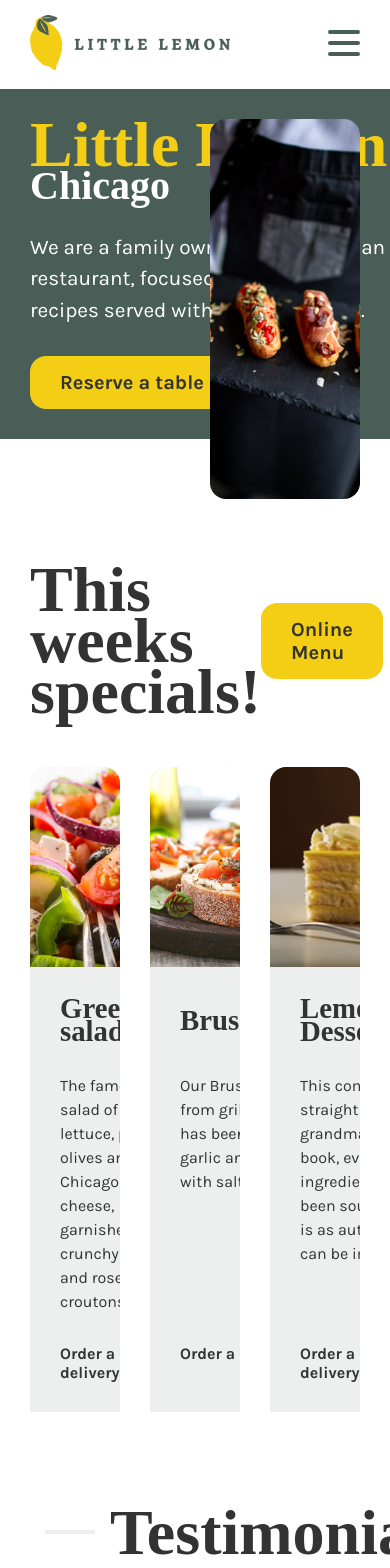
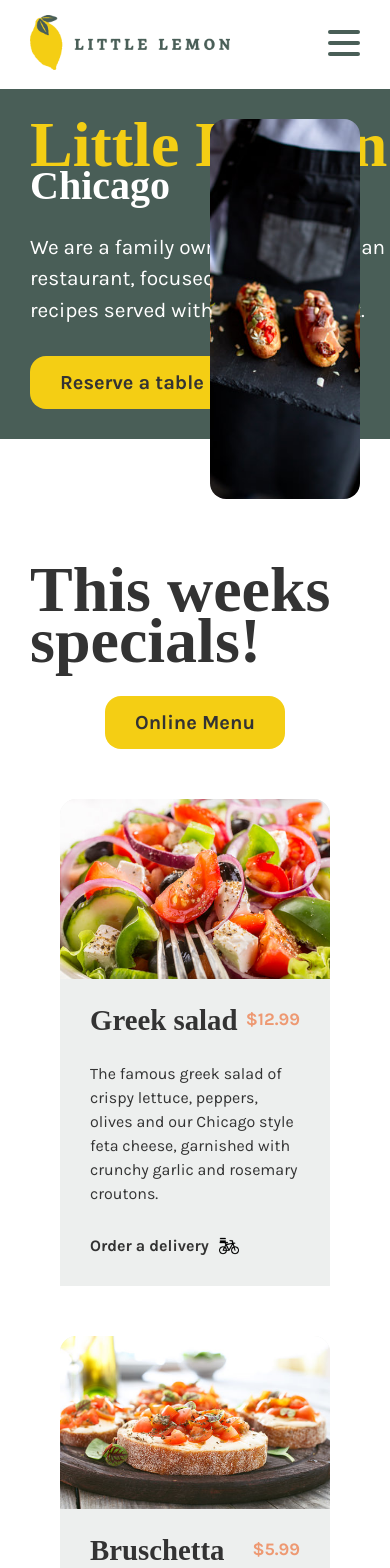
Before and after one commit to geoffrey-coursera/front-end-capstone-project, a React (Create React App) app: page / in a window 390 px wide. Shown: the top 1568 px of the page. Built offline with nearby package versions, Linux system fonts and the light colour scheme; a web font is replaced by a local one.

Commit message:
feat: responsive Specials section

```diff
--- a/src/Sections/Specials.css
+++ b/src/Sections/Specials.css
@@ -3,9 +3,11 @@
 }
 
 #specials > .wrapper {
+    grid-column: start / end;
     display: flex;
     justify-content: space-between;
     align-items: center;
+    gap: var(--spacing-m) var(--spacing-l);
     margin-bottom: var(--spacing-l);
 }
 
@@ -14,21 +16,21 @@
     grid-row: 2 / -1;
     background: var(--color-secondary-light);
     display: grid;
+    column-gap: var(--spacing-m);
     grid-template-rows: subgrid;
     grid-template-columns: 1fr auto;
-    border-top-right-radius: var(--border-radius);
-    border-top-left-radius: var(--border-radius);
+    border-radius:
+        var(--border-radius)
+        var(--border-radius)
+        0 0;
     overflow: hidden;
 }
 
 #specials article .wrapper {
     display: grid;
-    grid-row: 2/-1;
-    grid-column: 1/-1;
-    grid-template-columns: subgrid;
-    grid-template-rows: subgrid;
     padding: var(--spacing-m);
     row-gap: var(--spacing-m);
+    grid-template-columns: 1fr auto;
 }
 
 #specials article h2 {
@@ -62,3 +64,67 @@
 #specials .order-link {
     justify-self: start;
 }
+
+@media (width > 940px) {
+    #specials article .wrapper {
+        grid-row: 2/-1;
+        grid-template-columns: subgrid;
+        grid-template-rows: subgrid;
+    }
+}
+
+@media (width > 940px) or (width < 690px) {
+    #specials article .wrapper {
+        grid-column: var(--span-all);
+    }
+}
+
+@media (width < 940px) {
+    #specials {
+        grid-template-rows: auto;
+    }
+
+    #specials article {
+        margin-bottom: var(--spacing-l);
+    }
+
+    #specials article:nth-of-type(n) {
+        grid-column: 3 / span 10;
+        grid-row: auto;
+        grid-template-rows: auto;
+    }
+
+    #specials > .wrapper {
+        flex-direction: column;
+    }
+
+    #specials .price {
+        align-self: start;
+    }
+}
+
+@media (690px < width < 940px) {
+
+    #specials article:nth-of-type(n) {
+        grid-row: auto;
+        grid-template-rows: auto;
+    }
+
+    #specials article {
+        grid-template-columns: 250px auto;
+        column-gap: 0;
+        border-radius:
+            var(--border-radius)
+            0 0
+            var(--border-radius);
+    }
+
+    #specials article .wrapper {
+        column-gap: var(--spacing-m);
+    }
+
+    #specials img {
+        grid-column: 1 / 2;
+        grid-row: 1/ span 4;
+    }
+}
```
